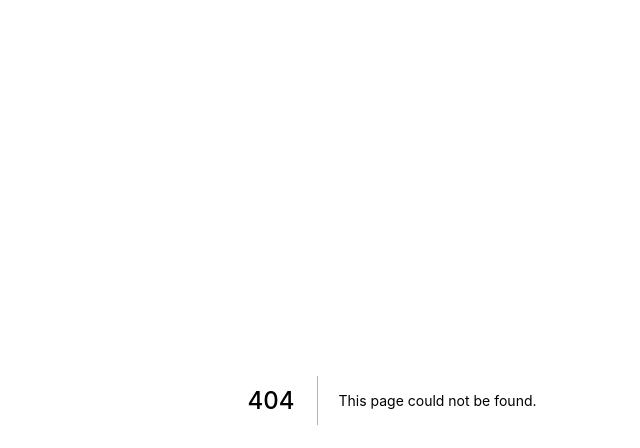
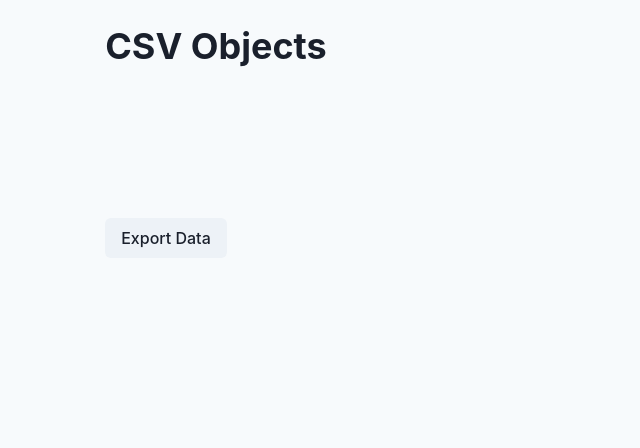
Before and after one commit to redbadger/jams, a Next.js app: page /exporting/csv-objects in a window 1280 px wide. Before the commit this address had no page. Shown: the top 448 px of the page, without its empty margins (248-888 px from the left). Built offline with nearby package versions, Linux system fonts and the light colour scheme.

Commit message:
Initial spike test code.

```diff
--- a/package.json
+++ b/package.json
@@ -24,6 +24,7 @@
     "moment": "^2.29.1",
     "next": "^11.1.0",
     "next-auth": "^3.28.0",
+    "objects-to-csv": "^1.3.6",
     "react": "17.0.2",
     "react-cookie": "^4.1.1",
     "react-dom": "17.0.2"
--- /dev/null
+++ b/pages/api/exporting/data-csv.js
@@ -0,0 +1,25 @@
+const ObjectsToCsv = require('objects-to-csv');
+
+// Sample data - two columns, three rows:
+const data = [
+  { code: 'CA', name: 'California' },
+  { code: 'TX', name: 'Texas' },
+  { code: 'NY', name: 'New York' },
+];
+
+// If you use "await", code must be inside an asynchronous function:
+export default async function handler(req, res) {
+  const csv = await new ObjectsToCsv(data);
+
+  // Save to file:
+  // await csv.toDisk('./test.csv');
+
+  // Return the CSV file as string:
+  console.log(csv);
+  console.log(`csv length: ${csv.data.length}`);
+  console.log(await csv.toString());
+
+  res.setHeader('Content-Type', 'application/json');
+  res.status(200);
+  res.json(csv);
+}
--- /dev/null
+++ b/pages/exporting/csv-objects.js
@@ -0,0 +1,37 @@
+import { useState } from 'react';
+import { Container, Heading, Button } from '@chakra-ui/react';
+
+function CSVObject() {
+  const [exportData, setExportData] = useState();
+
+  const handleCsv = () => {
+    console.log('Calling the api function...');
+
+    return fetch('/api/exporting/data-csv')
+      .then((response) => {
+        if (response.status === 200) {
+          return response.json();
+        } else {
+          throw new Error('404');
+        }
+      })
+      .then((json) => {
+        setExportData(json);
+        console.log(json);
+      })
+      .catch((error) =>
+        console.error('Error getting data from csv: ', error),
+      );
+  };
+
+  return (
+    <Container>
+      <Heading mt="25px">CSV Objects</Heading>
+      <Button mt="150px" onClick={() => handleCsv()}>
+        Export Data
+      </Button>
+    </Container>
+  );
+}
+
+export default CSVObject;
```
Also changed, not shown: 1 other file (tests, documents, lock files or other folders).
